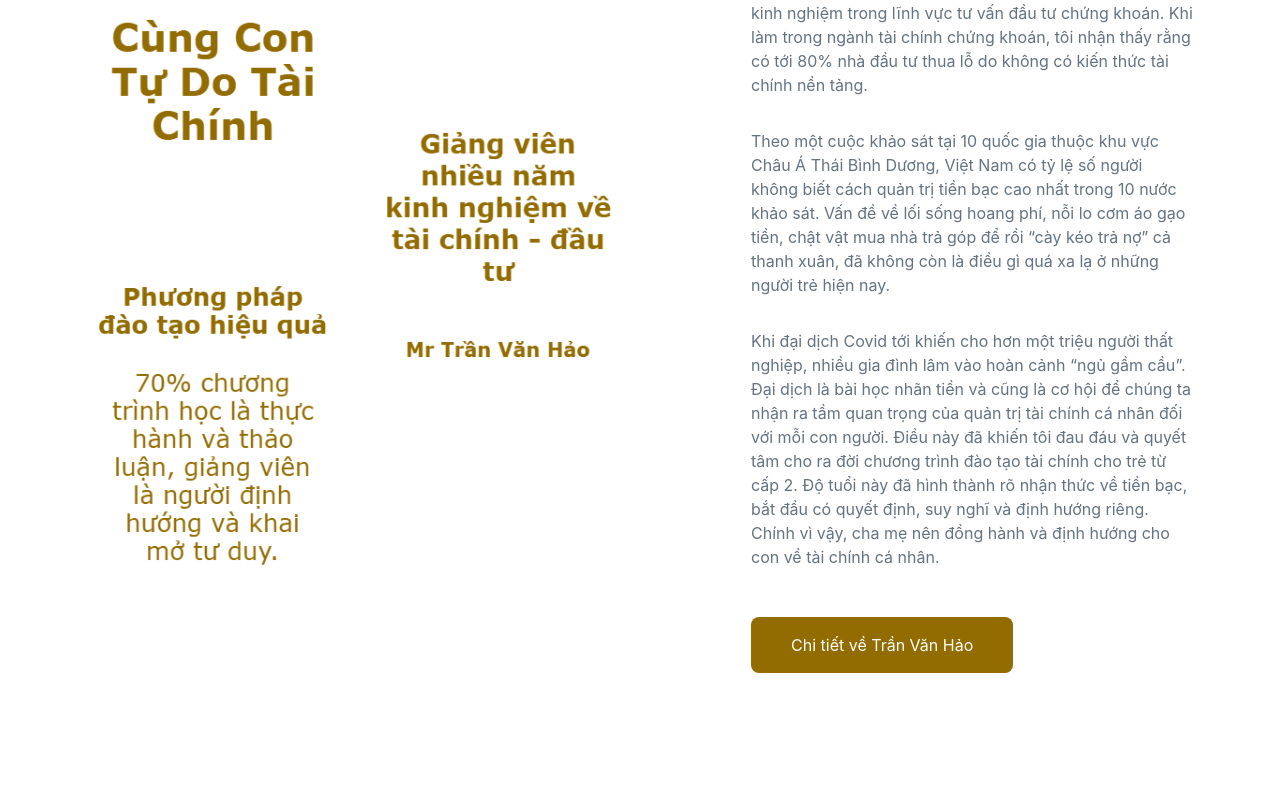
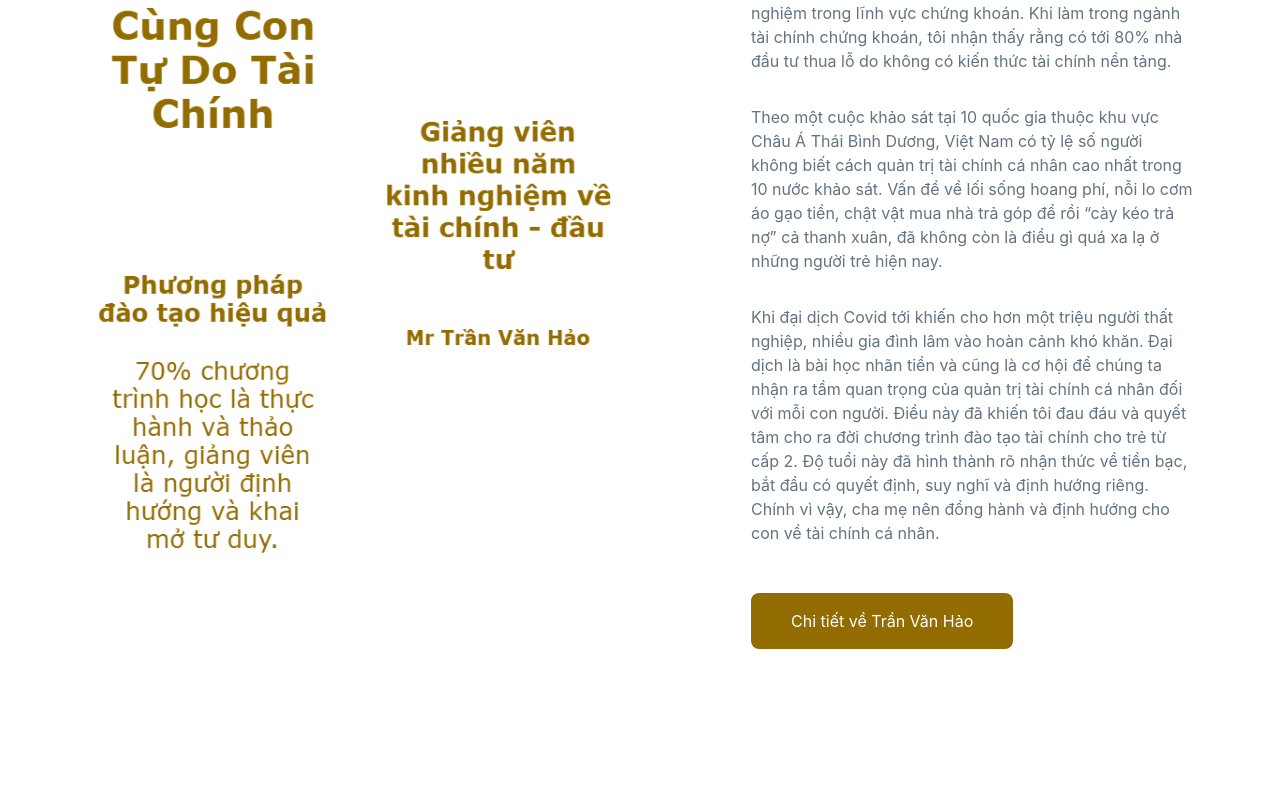
Before and after one commit to tranhaodev/cung-con-tu-do-tai-chinh, a plain HTML site: page index.html in a window 1280 px wide. Shown: the part 291-1100 px from the top of the page. Drawn offline with Linux system fonts and the light colour scheme.

Commit message:
Update index.html

```diff
--- a/index.html
+++ b/index.html
@@ -98,16 +98,16 @@
                 Xin Chào Qúy Phụ Huynh!
               </h1>
               <p class="mb-8 text-base text-body-color">
-                Tôi là Trần Văn Hảo - một cố vấn tài chính có nhiều năm kinh nghiệm trong lĩnh vực tư vấn đầu tư chứng khoán. Khi làm trong ngành tài chính chứng khoán, tôi nhận thấy rằng có tới 80% nhà đầu tư thua lỗ do không có kiến thức tài chính nền tảng.
+                Tôi là Trần Văn Hảo - một nhà đầu tư có nhiều năm kinh nghiệm trong lĩnh vực chứng khoán. Khi làm trong ngành tài chính chứng khoán, tôi nhận thấy rằng có tới 80% nhà đầu tư thua lỗ do không có kiến thức tài chính nền tảng.
               </p>
               <p class="mb-8 text-base text-body-color">
-                Theo một cuộc khảo sát tại 10 quốc gia thuộc khu vực Châu Á Thái Bình Dương, Việt Nam có tỷ lệ số người không biết cách quản trị tiền bạc cao nhất trong 10 nước khảo sát. Vấn đề về lối sống hoang phí, nỗi lo cơm áo gạo tiền, chật vật mua nhà trả góp để rồi “cày kéo trả nợ” cả thanh xuân, đã không còn là điều gì quá xa lạ ở những người trẻ hiện nay.
+                Theo một cuộc khảo sát tại 10 quốc gia thuộc khu vực Châu Á Thái Bình Dương, Việt Nam có tỷ lệ số người không biết cách quản trị tài chính cá nhân cao nhất trong 10 nước khảo sát. Vấn đề về lối sống hoang phí, nỗi lo cơm áo gạo tiền, chật vật mua nhà trả góp để rồi “cày kéo trả nợ” cả thanh xuân, đã không còn là điều gì quá xa lạ ở những người trẻ hiện nay.
               </p>
               <p class="mb-12 text-base text-body-color">
-               Khi đại dịch Covid tới khiến cho hơn một triệu người thất nghiệp, nhiều gia đình lâm vào hoàn cảnh “ngủ gầm cầu”. Đại dịch là bài học nhãn tiền và cũng là cơ hội để chúng ta nhận ra tầm quan trọng của quản trị tài chính cá nhân đối với mỗi con người. Điều này đã khiến tôi đau đáu và quyết tâm cho ra đời chương trình đào tạo tài chính cho trẻ từ cấp 2. Độ tuổi này đã hình thành rõ nhận thức về tiền bạc, bắt đầu có quyết định, suy nghĩ và định hướng riêng. Chính vì vậy, cha mẹ nên đồng hành và định hướng cho con về tài chính cá nhân.
+               Khi đại dịch Covid tới khiến cho hơn một triệu người thất nghiệp, nhiều gia đình lâm vào hoàn cảnh khó khăn. Đại dịch là bài học nhãn tiền và cũng là cơ hội để chúng ta nhận ra tầm quan trọng của quản trị tài chính cá nhân đối với mỗi con người. Điều này đã khiến tôi đau đáu và quyết tâm cho ra đời chương trình đào tạo tài chính cho trẻ từ cấp 2. Độ tuổi này đã hình thành rõ nhận thức về tiền bạc, bắt đầu có quyết định, suy nghĩ và định hướng riêng. Chính vì vậy, cha mẹ nên đồng hành và định hướng cho con về tài chính cá nhân.
               </p>
               <a
-                href="https://tranvanhao.com/" target="_blank"
+                href="https://tranvanhao.com/prf" target="_blank"
                 class="inline-flex items-center justify-center rounded-lg bg-primary py-4 px-10 text-center text-base font-normal text-white hover:bg-opacity-90 lg:px-8 xl:px-10"
               >
                 Chi tiết về Trần Văn Hảo
```
